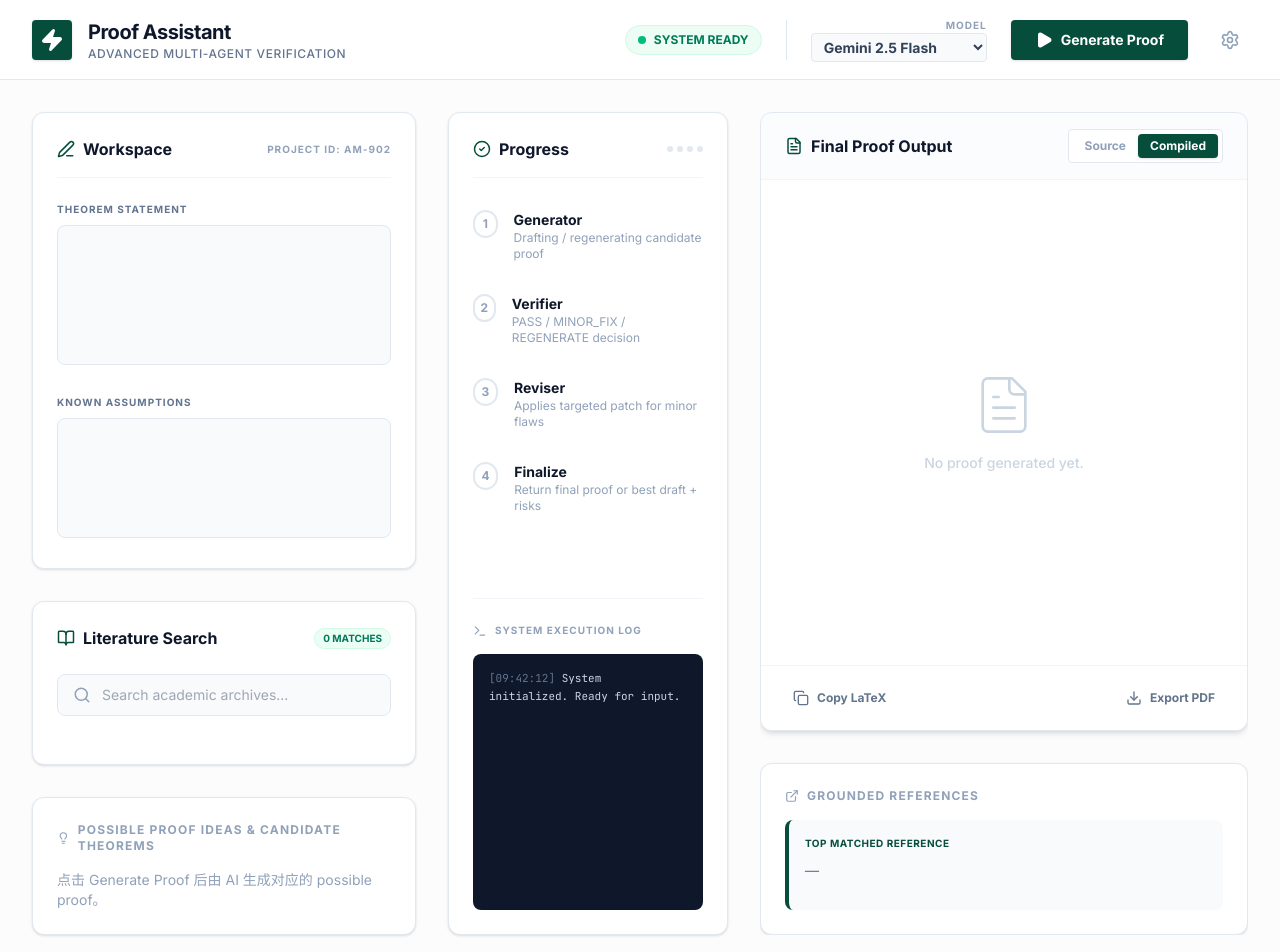
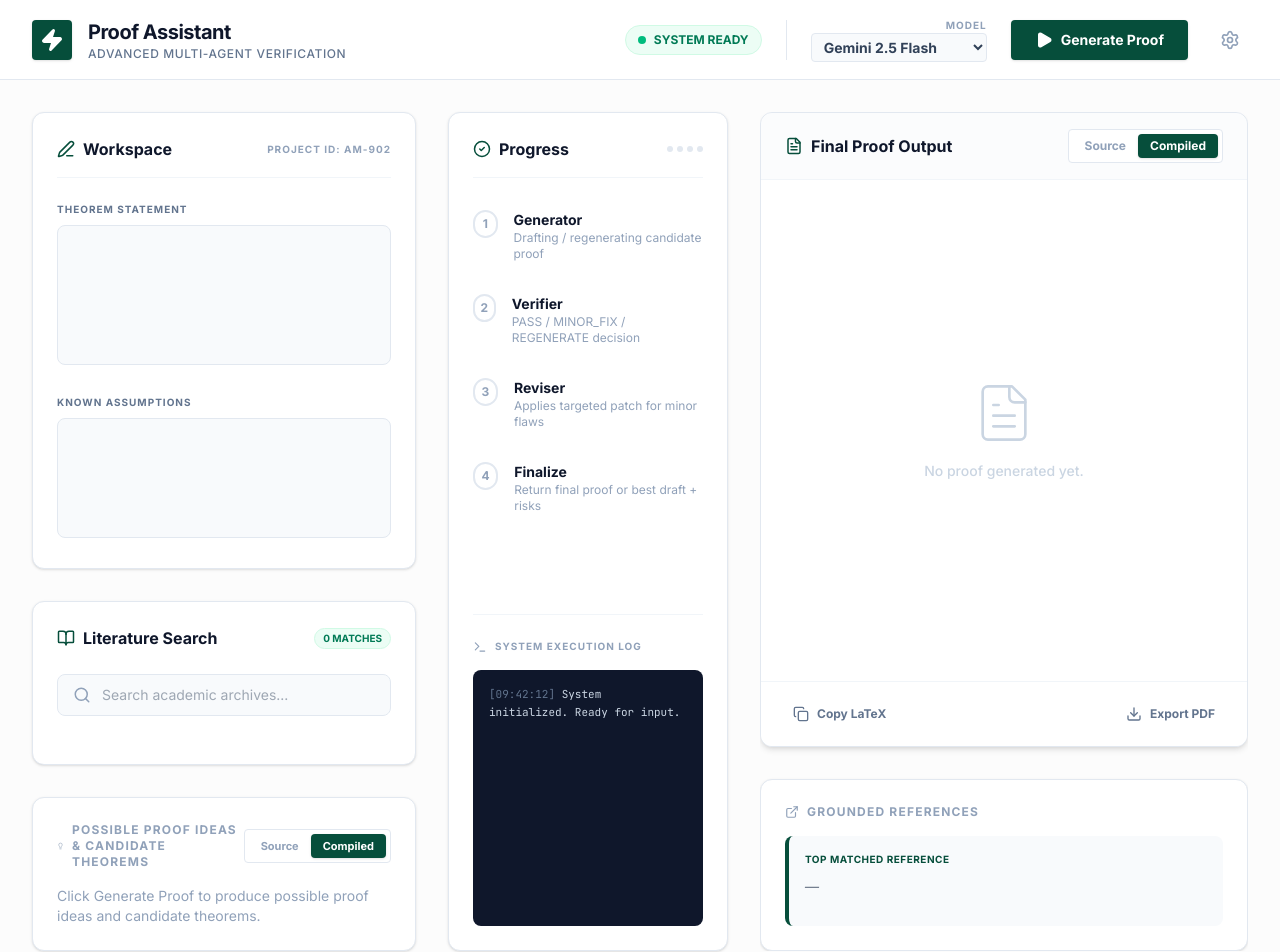
Before and after one commit to yangheihei2/zhou_yi_de_ke, a React (Vite) app: page / in a window 1280 px wide. Shown: the top 952 px of the page. Built offline with nearby package versions, Linux system fonts and the light colour scheme.

Commit message:
Improve possible-proof English output and compiled ideas rendering

```diff
--- a/api/generate-ideas-deepseek.ts
+++ b/api/generate-ideas-deepseek.ts
@@ -65,7 +65,8 @@ Requirements:
 - ideas must be specific to this theorem statement, not generic templates.
 - keep 3-5 ideas and up to 3 candidate theorems.
 - if theorem is about a.s. convergence => convergence in probability, include the key epsilon-event argument.
-- response language: Chinese.`;
+- response language: English.
+- math expressions should be MathJax-friendly (use \(...\) and \[...\] when needed).`;
 
   try {
     const response = await fetch('https://api.deepseek.com/chat/completions', {
--- a/api/generate-ideas.ts
+++ b/api/generate-ideas.ts
@@ -66,7 +66,8 @@ Requirements:
 - ideas must be specific to this theorem statement, not generic templates.
 - keep 3-5 ideas and up to 3 candidate theorems.
 - if theorem is about a.s. convergence => convergence in probability, include the key epsilon-event argument.
-- response language: Chinese.`;
+- response language: English.
+- math expressions should be MathJax-friendly (use \(...\) and \[...\] when needed).`;
 
   try {
     const genAI = new GoogleGenAI({ apiKey });
--- a/src/App.tsx
+++ b/src/App.tsx
@@ -158,9 +158,11 @@ export default function App() {
   const [selectedModelId, setSelectedModelId] = useState('gemini-2.5-flash');
   const [possibleIdeas, setPossibleIdeas] = useState<string[]>([]);
   const [candidateTheorems, setCandidateTheorems] = useState<CandidateTheorem[]>([]);
+  const [ideasTab, setIdeasTab] = useState<'compiled' | 'source'>('compiled');
 
   const logEndRef = useRef<HTMLDivElement>(null);
   const proofRef = useRef<HTMLDivElement>(null);
+  const ideasRef = useRef<HTMLDivElement>(null);
 
   const selectedModelOption = MODEL_OPTIONS.find((option) => option.id === selectedModelId) || MODEL_OPTIONS[0];
 
@@ -231,6 +233,11 @@ export default function App() {
     if (!proof || activeTab !== 'formatted' || !window.MathJax?.typesetPromise || !proofRef.current) return;
     window.MathJax.typesetPromise([proofRef.current]).catch((err) => console.error(err));
   }, [proof, activeTab]);
+
+  useEffect(() => {
+    if (ideasTab !== 'compiled' || !window.MathJax?.typesetPromise || !ideasRef.current) return;
+    window.MathJax.typesetPromise([ideasRef.current]).catch((err) => console.error(err));
+  }, [ideasTab, possibleIdeas, candidateTheorems]);
 
   const handleGenerate = async () => {
     if (isGenerating) return;
@@ -512,12 +519,33 @@ export default function App() {
           </section>
 
           <section className="bg-white border border-slate-200 rounded-xl p-6 shadow-sm">
-            <h2 className="font-bold text-xs text-slate-400 uppercase tracking-widest mb-4 flex items-center gap-2">
-              <Lightbulb size={14} /> Possible Proof Ideas & Candidate Theorems
-            </h2>
+            <div className="flex items-center justify-between mb-4">
+              <h2 className="font-bold text-xs text-slate-400 uppercase tracking-widest flex items-center gap-2">
+                <Lightbulb size={14} /> Possible Proof Ideas & Candidate Theorems
+              </h2>
+              <div className="flex bg-white border border-slate-200 rounded p-1">
+                <button onClick={() => setIdeasTab('source')} className={`px-3 py-1 text-[11px] font-bold rounded transition-all ${ideasTab === 'source' ? 'bg-slate-100 text-slate-900' : 'text-slate-400 hover:text-slate-600'}`}>Source</button>
+                <button onClick={() => setIdeasTab('compiled')} className={`px-3 py-1 text-[11px] font-bold rounded transition-all ${ideasTab === 'compiled' ? 'bg-[#064e3b] text-white shadow-sm' : 'text-slate-400 hover:text-slate-600'}`}>Compiled</button>
+              </div>
+            </div>
             {possibleIdeas.length === 0 && candidateTheorems.length === 0 ? (
               <div className="text-sm text-slate-400">
-                {isGenerating ? 'AI 正在基于当前 Workspace 思考 possible proof...' : '点击 Generate Proof 后由 AI 生成对应的 possible proof。'}
+                {isGenerating ? 'AI is analyzing the current workspace and drafting possible proof ideas...' : 'Click Generate Proof to produce possible proof ideas and candidate theorems.'}
+              </div>
+            ) : ideasTab === 'compiled' ? (
+              <div ref={ideasRef} className="space-y-3 text-sm text-slate-700">
+                <div className="rounded-md border border-slate-200 bg-slate-50 px-3 py-2">
+                  <div className="text-xs font-bold text-slate-800 mb-2">Possible Ideas</div>
+                  <div className="whitespace-pre-wrap leading-6">
+                    {normalizeForMathJax(possibleIdeas.map((idea, idx) => `${idx + 1}. ${idea}`).join('\n'))}
+                  </div>
+                </div>
+                {candidateTheorems.map((theorem) => (
+                  <div key={theorem.name} className="rounded-md border border-slate-200 bg-slate-50 px-3 py-2">
+                    <div className="text-xs font-bold text-slate-800">{normalizeForMathJax(theorem.name)}</div>
+                    <div className="text-[11px] text-slate-500 whitespace-pre-wrap">{normalizeForMathJax(theorem.why)}</div>
+                  </div>
+                ))}
               </div>
             ) : (
               <>
```
Also changed, not shown: 1 other file (tests, documents, lock files or other folders).
